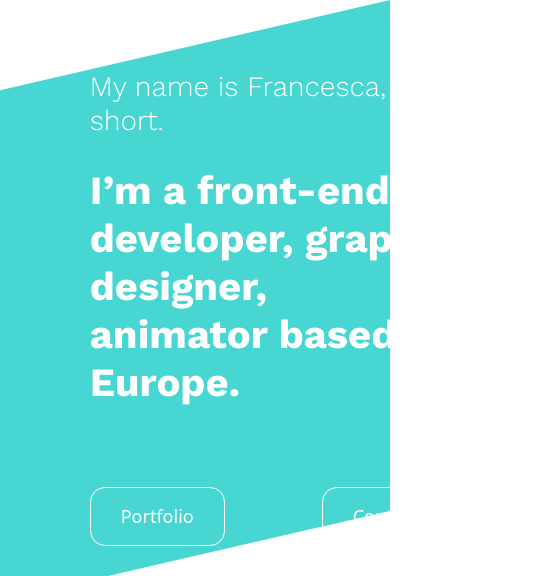
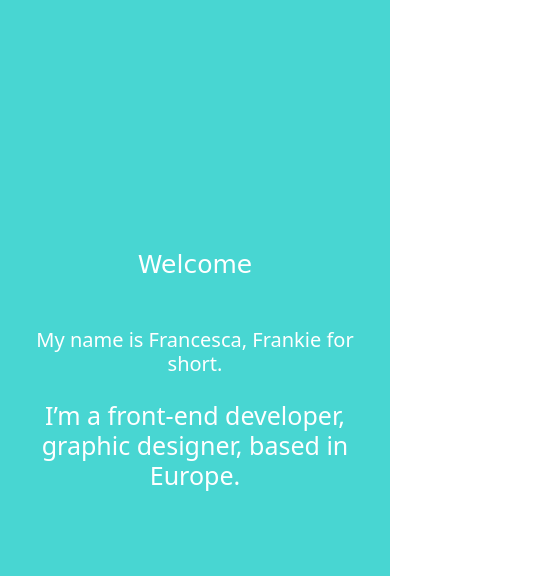
Before and after one commit to francescagiunchedi/Portfolio_shecode_exercise, a plain HTML site: page index.html in a window 390 px wide. Shown: the top 576 px of the page, 554 px wide, since content can reach past the window. Drawn offline with nearby package versions, Linux system fonts and the light colour scheme; a web font is replaced by a local one.

Commit message:
respinsive and better clip

```diff
--- a/Styles/style_portfolio.css
+++ b/Styles/style_portfolio.css
@@ -1,54 +1,149 @@
 :root {
   --primary-color: #48d6d2;
-}
-h1,
-h2 {
-  font-family: "Work Sans", sans-serif;
+  --title-font: font-family: "Work Sans", sans-serif;
 }
 
-.home-page-title {
-  margin-left: 23%;
+h1,h2,h3{
+  font-family: var(--title-font);
 }
-.color-background {
-  max-width: 100%;
+
+.bg-frontpage{
+  display: flex;
+  flex-direction: column;
+  margin-top: 5vh;
+  justify-items: center;
   background-color: var(--primary-color);
-  padding: 18% 0 14%;
+  min-height: 720px;
+  width: 100vw;
+  height: 90vh;
   clip-path: polygon(0 15%, 100% 0%, 100% 85%, 0% 100%);
+
 }
-.color-background h1 {
+
+.title-introduction{
+  margin-top: 20px;
   color: white;
+  margin-left: 20%;
+
+}
+
+.title-introduction h1{
 
   font-size: 40px;
+}
+
+.title-introduction h2{
+
+  font-size: 30px;
+  font-weight: lighter;
+
+}
+.title-introduction P{
+
+  font-size: 32px;
+  font-family: 'Oooh Baby', cursive;
+  margin-bottom: 75px;
+
+}
+
+
+.btn-brand, bran{
+  text-decoration: none;
+  background-color: var(--primary-color);
+  color: white;
   font-weight: bold;
+  padding: 15px 25px;
+  border: 1px solid white;
+  border-radius: 15px;
 }
-.color-background h2 {
-  margin-bottom: 30px;
+.btn-brand:visited{
+  text-decoration: none;
+  background-color: var(--primary-color);
   color: white;
-  font-size: 28px;
-  font-weight: 300;
+  font-weight: bold;
+  padding: 15px 25px;
+  border: 1px solid white;
+  border-radius: 15px;
 }
-.button-container {
-  margin-top: 80px;
+.btn-brand:hover{
+  text-decoration: none;
+  background-color: white;
+  color: var(--primary-color);
+  font-weight: bold;
+  padding: 15px 25px;
+  border: 1px solid white;
+  border-radius: 15px;
 }
-.button {
-  margin-right: 97px;
-  text-decoration: none;
-  color: white;
+
+
+
+@media (max-width: 920px){
+
+  .bg-frontpage{
   background-color: var(--primary-color);
-  padding: 15px 30px;
-  border-radius: 15px;
-  border: 1px solid white;
-  font-size: 18px;
-  font-weight: 500;
+  margin: 0;
+  width: 100vw;
+  height: 100vh;
+  clip-path: polygon(0 0, 100% 0%, 100% 100%, 0% 100%);
 }
-.button:hover {
-  transition: all 200ms ease-in-out;
-  text-decoration: none;
-  color: var(--primary-color);
-  background-color: white;
-  padding: 15px 30px;
-  border-radius: 15px;
-  border: 1px solid white;
-  font-size: 18px;
-  font-weight: 500;
+.title-introduction{
+  text-align: center;
+  margin-left: 3%;
+  margin-right: 3%;
+
 }
+.title-introduction h1{
+
+  font-size: 25px;
+}
+
+.title-introduction h2{
+
+  font-size: 20px;
+  font-weight: lighter;
+
+}
+.title-introduction P{
+
+  font-size: 25px;
+  font-family: 'Oooh Baby', cursive;
+  margin-bottom: 45px;
+
+}
+
+}
+@media (max-height: 680px){
+
+  .bg-frontpage{
+  background-color: var(--primary-color);
+  margin: 0;
+  width: 100vw;
+  height: 100vh;
+  clip-path: polygon(0 0, 100% 0%, 100% 100%, 0% 100%);
+}
+.title-introduction{
+  text-align: center;
+  margin-left: 3%;
+  margin-right: 3%;
+  margin-top: 9%;
+}
+.title-introduction h1{
+
+  font-size: 25px;
+}
+
+.title-introduction h2{
+
+  font-size: 20px;
+  font-weight: lighter;
+
+}
+.title-introduction P{
+
+  font-size: 25px;
+  font-family: 'Oooh Baby', cursive;
+  margin-bottom: 45px;
+
+}
+
+}
--- a/index.html
+++ b/index.html
@@ -29,28 +29,28 @@
 
     <link rel="stylesheet" href="/Styles/style_portfolio.css" />
 
-    <link rel="preconnect" href="https://fonts.googleapis.com" />
-    <link rel="preconnect" href="https://fonts.gstatic.com" crossorigin />
-    <link
-      href="https://fonts.googleapis.com/css2?family=Work+Sans:ital,wght@0,100;0,200;0,300;0,400;0,500;0,600;0,700;0,800;0,900;1,100;1,200;1,300;1,400;1,500;1,600;1,700;1,800;1,900&display=swap"
-      rel="stylesheet"
-    />
+    <link rel="preconnect" href="https://fonts.googleapis.com">
+<link rel="preconnect" href="https://fonts.gstatic.com" crossorigin>
+<link href="https://fonts.googleapis.com/css2?family=Oooh+Baby&family=Work+Sans:ital,wght@0,100;0,200;0,300;0,400;0,500;0,600;0,700;0,800;0,900;1,100;1,200;1,300;1,400;1,500;1,600;1,700;1,800;1,900&display=swap" rel="stylesheet">
 
     <title>Homepage Frankie's portfolio</title>
   </head>
   <body>
-    <div class="color-background">
-      <div class="home-page-title d-inline-block">
-        <h2>My name is Francesca, Frankie for short.</h2>
-        <h1>
-          I’m a front-end developer, graphic designer,<br />
-          animator based in Europe.
-        </h1>
-        <div class="d-flex button-container">
-          <a href="" class="button">Portfolio</a>
-          <a href="" class="button">Contacts</a>
-        </div>
+    <div class="bg-frontpage justify-content-md-start justify-content-center">
+      <div class="title-introduction d-inline-block">
+      <p >Welcome</p>
+      <h2 class="mb-4 mb-md-5 ">
+        My name is Francesca, Frankie for short.
+      </h2>
+      <h1>
+        I’m a front-end developer,<br />
+        graphic designer, based in Europe.
+      </h1>
+          <div class="mt-5 pt-5 d-inline-block">
+           <a class="btn-brand me-3 me-md-5" href="#">Portfolio</a>
+           <a class="btn-brand" href="#">Contacts</a>
+          </div>
       </div>
     </div>
-  </body>
+  <body>
 </html>
```
